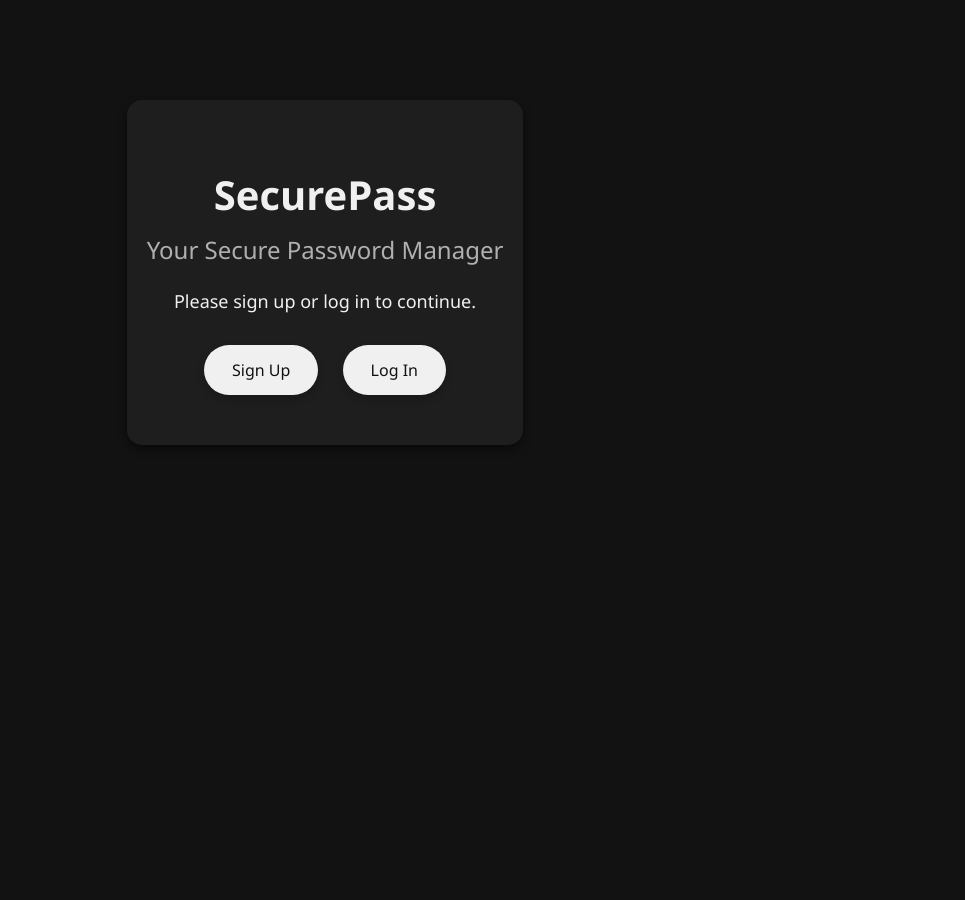
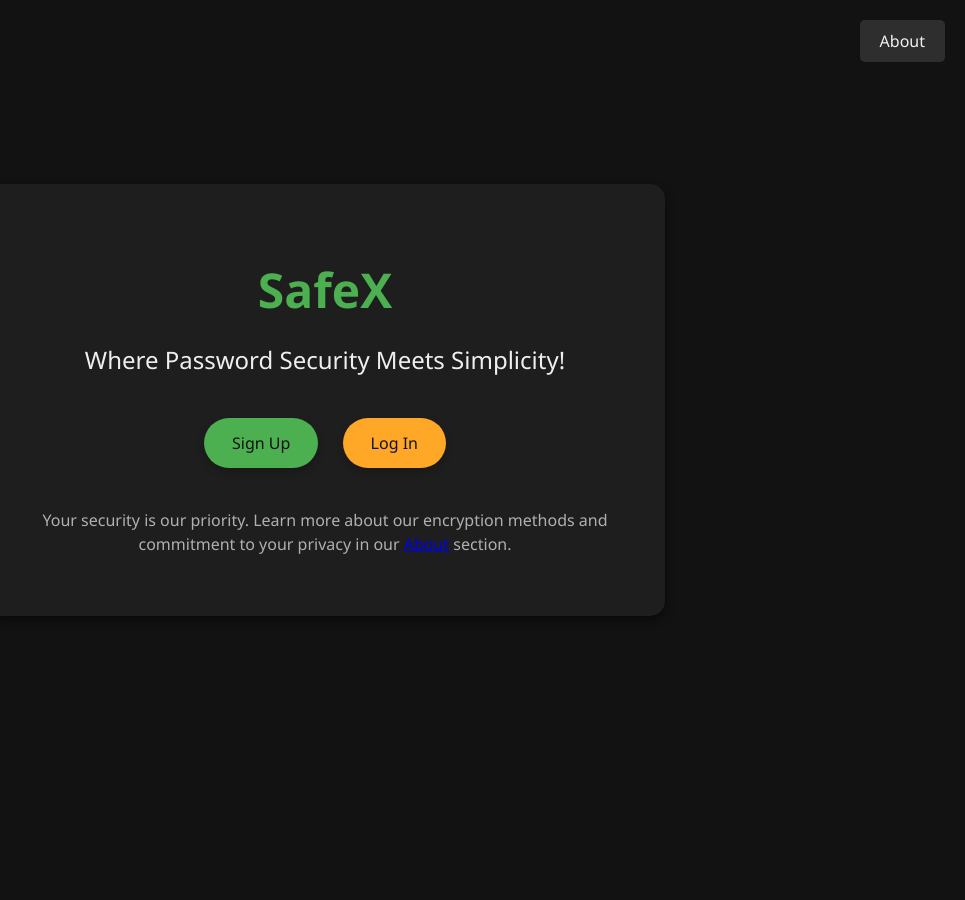
Before and after one commit to psuyog910/SafeX, a Flask app: page / in a window 1280 px wide. Shown: the whole page, without its empty margins (315-1280 px from the left). After the commit the page ends 554 px from the top, so only its background shows below. Run offline with Flask 3, Linux system fonts and the light colour scheme.

Commit message:
Update home.html

```diff
--- a/templates/home.html
+++ b/templates/home.html
@@ -3,69 +3,118 @@
 <head>
     <meta charset="UTF-8">
     <meta name="viewport" content="width=device-width, initial-scale=1.0">
-  <title>SecurePass - Welcome</title>
+    <title>SafeX - Welcome</title>
     <style>
+        :root {
+            --primary-bg: #121212;
+            --secondary-bg: #1e1e1e;
+            --card-bg: #2e2e2e;
+            --text-color: #f0f0f0;
+            --accent-color: #4CAF50;
+            --highlight-color: #efefef;
+            --danger-color: #F44336;
+        }
+
         body {
             font-family: 'Segoe UI', Tahoma, Geneva, Verdana, sans-serif;
-      background-color: #121212;
-      color: #f0f0f0;
+            background-color: var(--primary-bg);
+            color: var(--text-color);
             margin: 0;
             height: 100vh;
             display: flex;
-      align-items: flex-start;
+            align-items: center;
             justify-content: center;
-      padding-top: 100px;
         }
+
         .container {
             max-width: 600px;
+            width: 90%;
             margin: 0 auto;
-      padding: 40px 20px;
-      background-color: #1e1e1e;
+            padding: 40px;
+            background-color: var(--secondary-bg);
             box-shadow: 0 4px 8px rgba(0, 0, 0, 0.5);
             border-radius: 15px;
             text-align: center;
         }
+
         h1 {
-      font-size: 40px;
-      color: #f0f0f0;
+            font-size: 48px;
+            color: var(--accent-color);
             margin-bottom: 10px;
         }
+
         .tagline {
             font-size: 24px;
-      color: #b0b0b0;
-      margin-bottom: 20px;
+            color: var(--highlight-color);
+            margin-bottom: 30px;
         }
+
         .button {
             display: inline-block;
             padding: 14px 28px;
             margin: 10px;
             text-decoration: none;
-      color: #121212;
-      background-color: #f0f0f0;
+            color: var(--primary-bg);
+            background-color: var(--accent-color);
             border-radius: 25px;
             font-size: 16px;
             transition: background-color 0.3s ease, transform 0.3s ease, box-shadow 0.3s ease;
             box-shadow: 0 4px 8px rgba(0, 0, 0, 0.2);
         }
+
         .button:hover {
-      background-color: #d0d0d0;
+            background-color: #45a049;
             transform: translateY(-2px);
             box-shadow: 0 6px 12px rgba(0, 0, 0, 0.3);
         }
+
+        .button.secondary {
+            background-color: #FFA726;
+        }
+
+        .button.secondary:hover {
+            background-color: #45a049;
+        }
+
         p {
-      margin: 0 0 20px;
+            margin: 20px 0;
             font-size: 18px;
             line-height: 1.5;
+        }
+
+        .security-message {
+            font-size: 16px;
+            color: #b0b0b0;
+            margin-top: 30px;
+        }
+
+        .about-link {
+            position: absolute;
+            top: 20px;
+            right: 20px;
+            font-size: 16px;
+            color: var(--text-color);
+            text-decoration: none;
+            background-color: var(--card-bg);
+            padding: 10px 20px;
+            border-radius: 5px;
+            transition: background-color 0.3s ease;
+        }
+
+        .about-link:hover {
+            background-color: #4e4e4e;
         }
     </style>
 </head>
 <body>
+    <a href="{{ url_for('about') }}" class="about-link">About</a>
     <div class="container">
-    <h1>SecurePass</h1>
-    <p class="tagline">Your Secure Password Manager</p>
-    <p>Please sign up or log in to continue.</p>
+        <h1>SafeX</h1>
+        <p class="tagline">Where Password Security Meets Simplicity!</p>
         <a href="{{ url_for('signup') }}" class="button">Sign Up</a>
-    <a href="{{ url_for('login') }}" class="button">Log In</a>
+        <a href="{{ url_for('login') }}" class="button secondary">Log In</a>
+
+        <p class="security-message">Your security is our priority. Learn more about our encryption methods and commitment to your privacy in our <a href="{{ url_for('about') }}">About</a> section.</p>
     </div>
 </body>
 </html>
```
Lines whose indentation alone changed are shown as unchanged.
